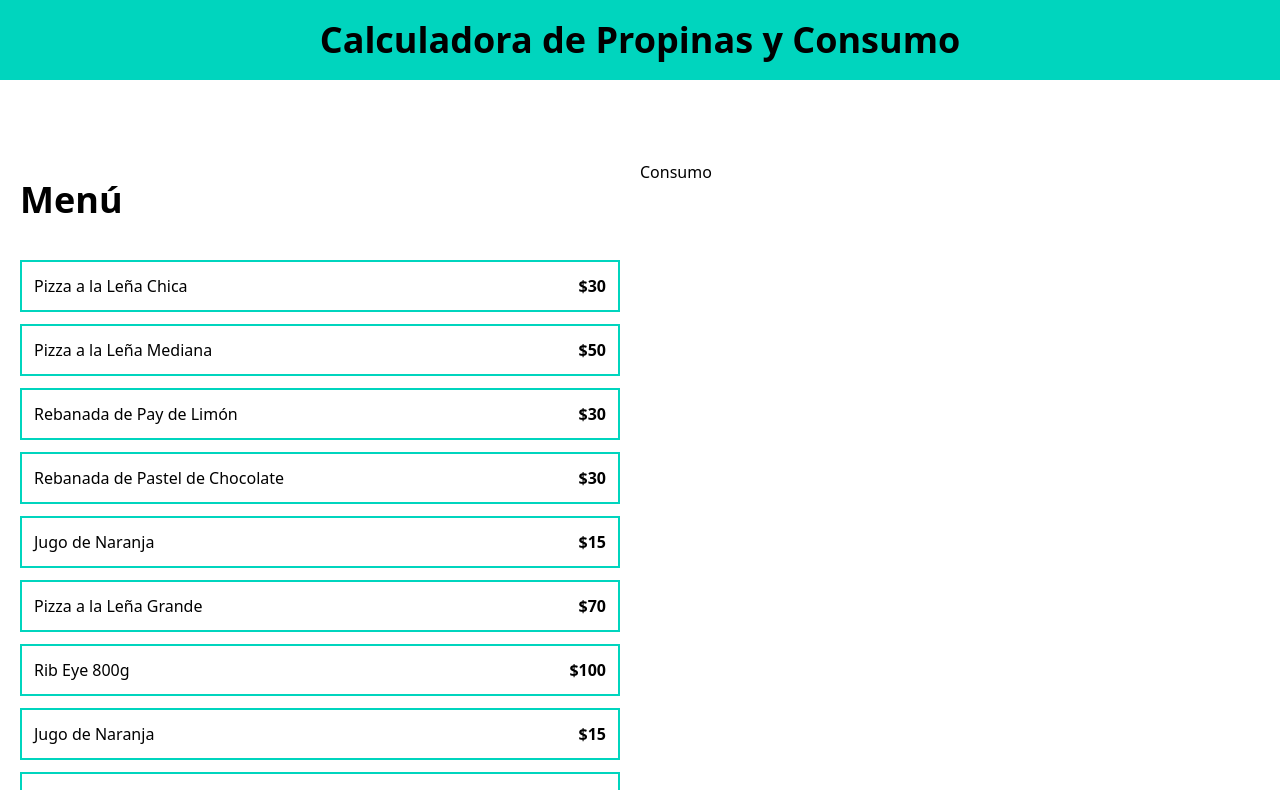
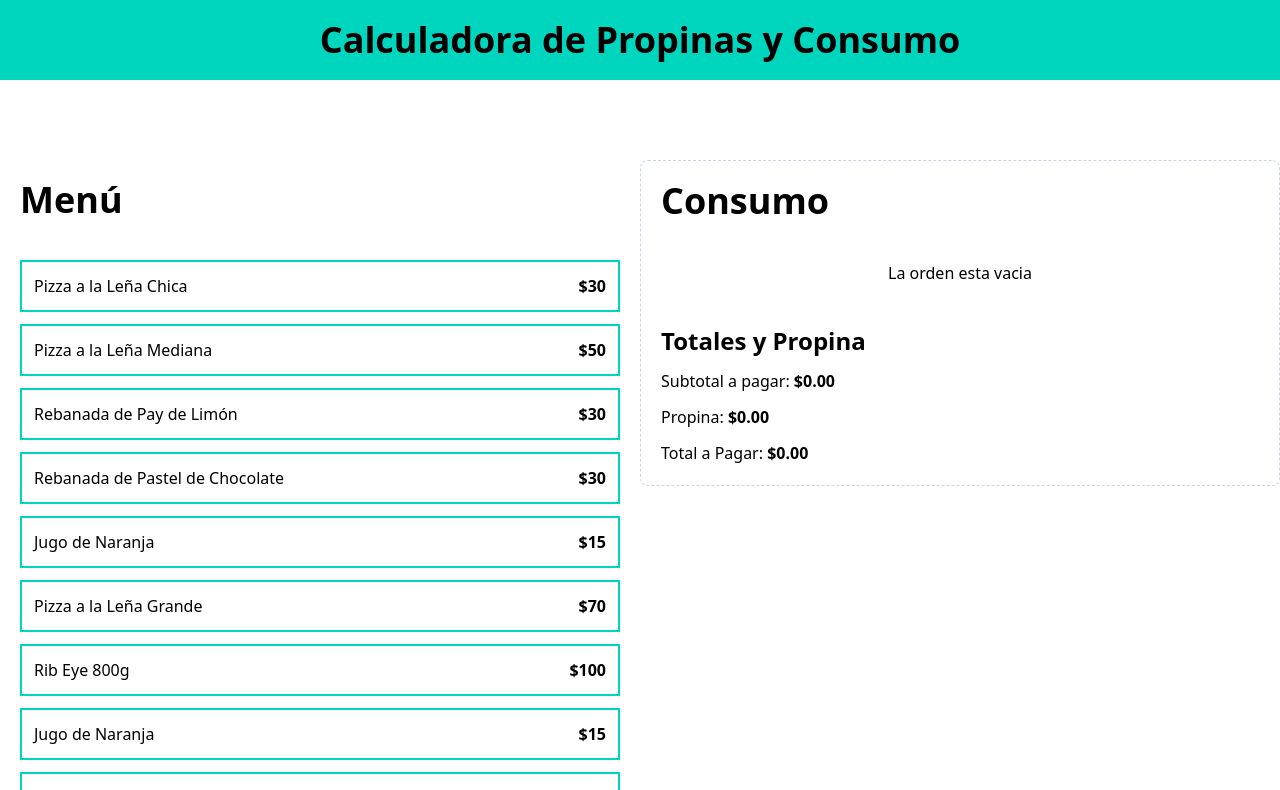
Before and after one commit to Dravernuss/calculadora-prop-tailwind, a React (Vite) app: page / in a window 1280 px wide. Shown: the top 790 px of the page. Built offline with nearby package versions, Linux system fonts and the light colour scheme.

Commit message:
Creating order functionalities and initializing total and tips

```diff
--- a/src/App.tsx
+++ b/src/App.tsx
@@ -1,7 +1,11 @@
 import MenuItem from "./components/MenuItem";
+import OrderContents from "./components/OrderContents";
+import OrderTotals from "./components/OrderTotals";
 import { menuItems } from "./data/db";
+import useOrder from "./hooks/useOrder";
 
 function App() {
+  const { order, addItem, removeItem } = useOrder();
   return (
     <>
       <header className="bg-teal-400 py-5">
@@ -15,12 +19,15 @@
           <h2 className="text-4xl font-black">Menú</h2>
           <div className="space-y-3 mt-10">
             {menuItems.map((item) => (
-              <MenuItem key={item.id} item={item} />
+              <MenuItem key={item.id} item={item} addItem={addItem} />
             ))}
           </div>
         </div>
         <div>
-          <h2>Consumo</h2>
+          <div className="border border-dashed border-slate-300 p-5 rounded-lg space-y-10">
+            <OrderContents order={order} removeItem={removeItem} />
+            <OrderTotals />
+          </div>
         </div>
       </main>
     </>
--- a/src/components/MenuItem.tsx
+++ b/src/components/MenuItem.tsx
@@ -2,11 +2,15 @@
 
 type MenuItemProps = {
   item: MenuItem;
+  addItem: (item: MenuItem) => void;
 };
 
-export default function MenuItem({ item }: MenuItemProps) {
+export default function MenuItem({ item, addItem }: MenuItemProps) {
   return (
-    <button className="border-2 border-teal-400 hover:bg-teal-200 p-3 w-full flex justify-between">
+    <button
+      className="border-2 border-teal-400 hover:bg-teal-200 p-3 w-full flex justify-between"
+      onClick={() => addItem(item)}
+    >
       <p>{item.name}</p>
       <p className="font-black">${item.price}</p>
     </button>
--- /dev/null
+++ b/src/components/OrderContents.tsx
@@ -0,0 +1,45 @@
+import { formatCurrency } from "../helpers";
+import { MenuItem, OrderItem } from "../types";
+
+type OrderContentsProps = {
+  order: OrderItem[];
+  removeItem: (id: MenuItem["id"]) => void;
+};
+export default function OrderContents({
+  order,
+  removeItem,
+}: OrderContentsProps) {
+  return (
+    <div>
+      <h2 className="font-black text-4xl">Consumo</h2>
+      <div className="space-y-3 mt-10">
+        {order.length === 0 ? (
+          <p className="text-center">La orden esta vacia</p>
+        ) : (
+          order.map((item) => (
+            <div
+              key={item.id}
+              className="flex justify-between items-center border-t border-gray-200 py-5 last-of-type:border-b"
+            >
+              <div>
+                <p className="text-lg">
+                  {item.name} - {formatCurrency(item.price)}
+                </p>
+                <p className="font-black">
+                  Cantidad: {item.quantity} -
+                  {formatCurrency(item.price * item.quantity)}
+                </p>
+              </div>
+              <button
+                className="bg-red-600 h-8 w-8 rounded-full text-white font-black"
+                onClick={() => removeItem(item.id)}
+              >
+                X
+              </button>
+            </div>
+          ))
+        )}
+      </div>
+    </div>
+  );
+}
--- /dev/null
+++ b/src/components/OrderTotals.tsx
@@ -0,0 +1,21 @@
+export default function OrderTotals() {
+  return (
+    <>
+      <div className="space-y-3">
+        <h2 className="font-black text-2xl">Totales y Propina</h2>
+        <p>
+          Subtotal a pagar: {""}
+          <span className="font-black">$0.00</span>
+        </p>
+        <p>
+          Propina: {""}
+          <span className="font-black">$0.00</span>
+        </p>
+        <p>
+          Total a Pagar: {""}
+          <span className="font-black">$0.00</span>
+        </p>
+      </div>
+    </>
+  );
+}
--- /dev/null
+++ b/src/helpers/index.ts
@@ -0,0 +1,6 @@
+export function formatCurrency(quantity: number) {
+  return new Intl.NumberFormat("en-US", {
+    style: "currency",
+    currency: "USD",
+  }).format(quantity);
+}
--- /dev/null
+++ b/src/hooks/useOrder.ts
@@ -0,0 +1,30 @@
+import { useState } from "react";
+import type { MenuItem, OrderItem } from "../types";
+
+export default function useOrder() {
+  const [order, setOrder] = useState<OrderItem[]>([]);
+
+  const addItem = (item: MenuItem) => {
+    const itemExist = order.find((orderItem) => orderItem.id === item.id);
+    if (itemExist) {
+      const updatedOrder = order.map((orderItem) =>
+        orderItem.id === item.id
+          ? { ...orderItem, quantity: orderItem.quantity + 1 }
+          : orderItem
+      );
+      setOrder(updatedOrder);
+    } else {
+      const newItem = { ...item, quantity: 1 };
+      setOrder([...order, newItem]);
+    }
+  };
+  const removeItem = (id: MenuItem["id"]) => {
+    setOrder(order.filter((item) => item.id !== id));
+  };
+
+  return {
+    order,
+    addItem,
+    removeItem,
+  };
+}
--- a/src/types/index.ts
+++ b/src/types/index.ts
@@ -3,3 +3,7 @@
   name: string;
   price: number;
 };
+
+export type OrderItem = MenuItem & {
+  quantity: number;
+};
```
